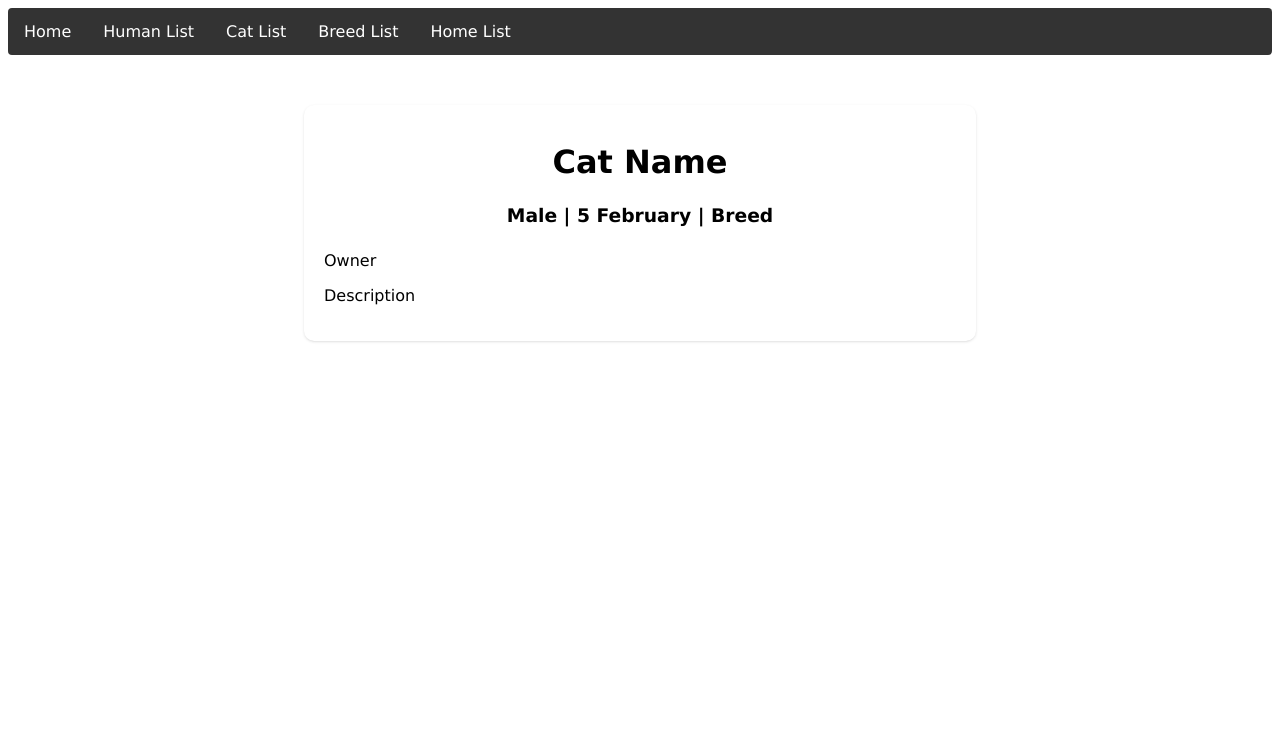
After one commit to AmrRzk/catdb, a Django app: page /cat/1/ in a window 1280 px wide. The commit adds this page. Shown: the top 749 px of the page. Run offline with Django 4.2, Linux system fonts and the light colour scheme; tables that the repository leaves empty hold one stand-in row (values such as "Sample post").

Commit message:
Finished unstyled layouts of stuff

```diff
--- a/web/models.py
+++ b/web/models.py
@@ -29,8 +29,14 @@ class Home(models.Model):
 
 
 class Human(models.Model):
+    GENDER_CHOICES = [
+        ('M', 'Male'),
+        ('F', 'Female'),
+        ('N', 'Not Disclosed')
+    ]
     name = models.CharField(max_length=200)
-    gender = models.CharField(max_length=20)
+    gender = models.CharField(
+        max_length=2, choices=GENDER_CHOICES, default='N')
     birth_date = models.DateField('date of birth')
     description = models.CharField(max_length=300)
     home = models.ForeignKey(Home, related_name='human',
--- /dev/null
+++ b/web/templates/detailview.html
@@ -0,0 +1,61 @@
+<style>
+    body {
+        font-family: Verdana, Geneva, Tahoma, sans-serif;
+    }
+
+    .card {
+        margin: 50px auto;
+        float: none;
+        padding: 20px;
+        background-color: white;
+        border-radius: 10px;
+        width: 50%;
+        flex: auto;
+        box-shadow: 0 1px 3px 0 rgb(0 0 0 / 0.1), 0 1px 2px -1px rgb(0 0 0 / 0.1);
+
+    }
+
+    h1,
+    h3 {
+        text-align: center;
+        line-height: 2rem;
+    }
+</style>
+
+{% include 'nav.html' %}
+
+{% if human %}
+<div class="card">
+    <h1>Name</h1>
+    <h3>Male | 28 February</h3>
+    <p>Description</p>
+    <p>Home Name: Address</p>
+</div>
+{% endif %}
+
+{% if cat %}
+<div class="card">
+    <h1>Cat Name</h1>
+    <h3>Male | 5 February | Breed</h3>
+    <p>Owner</p>
+    <p>Description</p>
+</div>
+{% endif %}
+
+{% if home %}
+<div class="card">
+    <h1>Home Name</h1>
+    <h3>House Type</h3>
+    <h3>Address</h3>
+</div>
+{% endif %}
+
+{% if breed %}
+
+<div class="card">
+    <h1>Breed Name</h1>
+    <h3>Origin</h3>
+    <p>Description</p>
+</div>
+
+{% endif %}
--- a/web/templates/nav.html
+++ b/web/templates/nav.html
@@ -33,8 +33,8 @@
 
 <ul>
     <li><a href="{% url 'web:index' %}">Home</a></li>
-    <li><a href="">Cat List</a></li>
-    <li><a href="">Breed List</a></li>
-    <li><a href="{% url 'web:human' %}">Human List</a></li>
-    <li><a href="">Home List</a></li>
+    <li><a href="{% url 'web:human-list' %}">Human List</a></li>
+    <li><a href="{% url 'web:cat-list' %}">Cat List</a></li>
+    <li><a href="{% url 'web:breed-list' %}">Breed List</a></li>
+    <li><a href="{% url 'web:home-list' %}">Home List</a></li>
 </ul>
--- a/web/urls.py
+++ b/web/urls.py
@@ -5,5 +5,17 @@ from . import views
 app_name = "web"
 urlpatterns = [
     path('', views.IndexView.as_view(), name='index'),
-    path('human', views.HumanListView.as_view(), name='human')
+
+    path('human', views.HumanListView.as_view(), name='human-list'),
+    path('human/<int:pk>/', views.HumanDetailView.as_view(), name='human-detail'),
+
+    path('cat', views.CatListView.as_view(), name='cat-list'),
+    path('cat/<int:pk>/', views.CatDetailView.as_view(), name='cat-detail'),
+
+    path('home', views.HomeListView.as_view(), name='home-list'),
+    path('home/<int:pk>/', views.HomeDetailView.as_view(), name='home-detail'),
+
+    path('breed', views.BreedListView.as_view(), name='breed-list'),
+    path('breed/<int:pk>/', views.BreedDetailView.as_view(), name='breed-detail')
+
 ]
--- a/web/views.py
+++ b/web/views.py
@@ -1,4 +1,4 @@
-from django.views.generic import TemplateView, ListView
+from django.views.generic import TemplateView, ListView, DetailView
 
 from .models import Human, Cat, Breed, Home
 
@@ -9,7 +9,39 @@ class IndexView(TemplateView):
 
 class HumanListView(ListView):
     model = Human
-    template_name = 'humanlist.html'
+    template_name = 'listview.html'
 
-    def get_queryset(self):
-        return Human.objects.all()
+
+class HumanDetailView(DetailView):
+    model = Human
+    template_name = 'detailview.html'
+
+
+class CatListView(ListView):
+    model = Cat
+    template_name = 'listview.html'
+
+
+class CatDetailView(DetailView):
+    model = Cat
+    template_name = 'detailview.html'
+
+
+class HomeListView(ListView):
+    model = Home
+    template_name = 'listview.html'
+
+
+class HomeDetailView(DetailView):
+    model = Home
+    template_name = 'Detailview.html'
+
+
+class BreedListView(ListView):
+    model = Breed
+    template_name = 'listview.html'
+
+
+class BreedDetailView(DetailView):
+    model = Breed
+    template_name = 'detailview.html'
```
Also changed, not shown: web/templates/humanlist.html (deleted, +0 -11 lines), web/templates/listview.html (added, +53 -0 lines).
